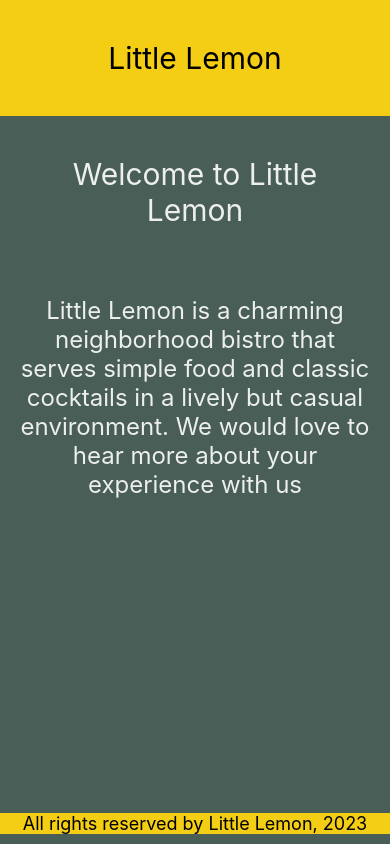
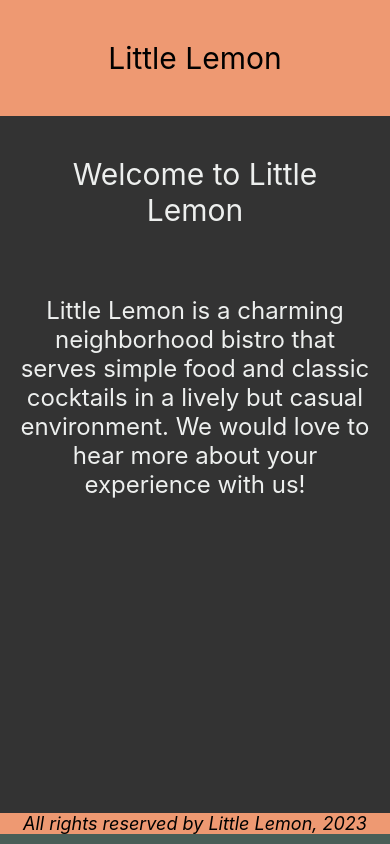
Before and after one commit to Shahzaib-Hassan21/LittleLemonApp, a React Native app: screen / in a window 390 px wide. Built offline with nearby package versions, Linux system fonts and the light colour scheme.

Commit message:
Some Changes

```diff
--- a/App.js
+++ b/App.js
@@ -1,13 +1,15 @@
-import { View } from 'react-native';
+import { StyleSheet, View } from 'react-native';
 import LittleLemonHeader from './components/LittleLemonHeader';
 import Footer from './components/LittleLemonFooter';
+// import MenuItem from './components/MenuItem';
 import WelcomeScreen from './WelcomeScreen';
 
 export default function App() {
   return (
     <>
-    <View style={{flex:1, backgroundColor: '#495E57'}}>
+    <View style={parentStyle.container}>
      <LittleLemonHeader/>
+     {/* <MenuItem/> */}
      <WelcomeScreen/>
      </View>
      <View style={{backgroundColor: '#495E57'}}>
@@ -17,3 +19,11 @@ export default function App() {
 
   );
 }
+
+const parentStyle = StyleSheet.create({
+  container: {
+    flex:1,
+    backgroundColor: '#333333'
+    // backgroundColor: '#495E57'
+  }
+})
--- a/WelcomeScreen.js
+++ b/WelcomeScreen.js
@@ -1,13 +1,39 @@
 import React from 'react'
-import { View, Text } from 'react-native'
+import { View, Text, ScrollView, StyleSheet } from 'react-native'
 
 function WelcomeScreen() {
   return (
-    <View style={{ flex: 1}}>
-      <Text style={{padding: 40, fontSize: 30, textAlign: 'center', color: '#EDEFEE'}}>Welcome to Little Lemon</Text>
-      <Text style={{fontSize: 24, padding: 20, marginVertical: 8, color: '#EDEFEE', textAlign: 'center'}}>Little Lemon is a charming neighborhood bistro that serves simple food and classic cocktails in a lively but casual environment. We would love to hear more about your experience with us</Text>
-    </View>
+      <ScrollView
+      indicatorStyle= {'white'}
+      style={welcomeStyle.conatiner}>
+      <Text style={welcomeStyle.headerText}>
+        Welcome to Little Lemon</Text>
+      <Text style={welcomeStyle.innerText}>
+        Little Lemon is a charming neighborhood bistro that serves simple food
+        and classic cocktails in a lively but casual environment. We would love
+        to hear more about your experience with us!
+      </Text>
+      </ScrollView>
   )
 }
 
 export default WelcomeScreen
+
+const welcomeStyle = StyleSheet.create({
+  conatiner: {
+      flex: 1
+  },
+  headerText: {
+    padding:40,
+    fontSize: 30,
+    textAlign: 'center',
+    color: '#EDEFEE'
+  },
+  innerText:{
+    fontSize: 24,
+    padding: 20,
+    marginVertical: 8,
+    color: '#EDEFEE',
+    textAlign: 'center'
+  }
+})
--- a/components/LittleLemonFooter.js
+++ b/components/LittleLemonFooter.js
@@ -1,12 +1,25 @@
 import React from 'react'
-import { View, Text } from 'react-native'
+import { View, Text, StyleSheet } from 'react-native'
 
 function Footer() {
   return (
-    <View style={{backgroundColor: '#F4CE14', marginBottom: 10}}>
-      <Text style={{ fontSize: 18, textAlign: 'center', color: 'black'}}> All rights reserved by Little Lemon, 2023 </Text>
+    <View style={footerStyle.container}>
+      <Text style={footerStyle.footerText}> All rights reserved by Little Lemon, 2023 </Text>
     </View>
   )
 }
 
 export default Footer
+
+const footerStyle = StyleSheet.create({
+  container:{
+    backgroundColor: '#EE9972',
+    marginBottom: 10,
+  },
+  footerText: {
+    fontSize: 18,
+    textAlign: 'center',
+    color: 'black',
+    fontStyle: 'italic'
+  }
+})
--- a/components/LittleLemonHeader.js
+++ b/components/LittleLemonHeader.js
@@ -1,12 +1,25 @@
 import React from 'react'
-import { View, Text } from 'react-native'
+import { View, Text, StyleSheet } from 'react-native'
 
 function LittleLemonHeader() {
   return (
-    <View style={{backgroundColor: '#F4CE14'}}>
-      <Text style={{padding: 40, fontSize: 30, color: 'black', textAlign: 'center'}}>Little Lemon</Text>
+    <View style={headerStyle.container}>
+      <Text style={headerStyle.welcomeText}>Little Lemon</Text>
     </View>
   )
 }
 
 export default LittleLemonHeader
+
+const headerStyle = StyleSheet.create({
+  container:{
+    backgroundColor: '#EE9972'
+    // backgroundColor: '#F4CE14'
+  },
+  welcomeText:{
+    padding: 40,
+    fontSize: 30,
+    color: 'black',
+    textAlign: 'center'
+  }
+})
--- /dev/null
+++ b/components/MenuItem.js
@@ -0,0 +1,30 @@
+import React from 'react'
+import { View, Text, ScrollView, StyleSheet } from 'react-native'
+
+function MenuItem() {
+    const menuItemsToDisplay = [
+        'Hummus \n Moutabal \n Falafel \n Marinated Olives \n Kofta \n Eggplant Salad \n Lentil Burger \n Smoked Salmon \n Kofta Burger \n Turkish Kebab \n Fries \n Buttered Rice \n Bread Sticks \n Pita Pocket \n Lentil Soup \n Greek Salad \n Rice Pilaf \n Baklava \n Tartufo \n Tiramisu \n Panna Cotta',
+      ];
+  return (
+    <View style={{flex: 0.75,}}>
+      <ScrollView
+      indicatorStyle= {'white'}
+        style={{
+            padding:40,
+            backgroundColor: 'black'
+        }}>
+        <Text style={{color: 'white', fontSize:40, flexWrap: 'wrap'}}>
+            View Menu</Text>
+      <Text style={{color: '#F4CE14', fontSize: 26}}>
+        {menuItemsToDisplay[0]}
+      </Text>
+      </ScrollView>
+    </View>
+  )
+}
+
+export default MenuItem
+
+const menuStyle = StyleSheet.create({
+
+})
```
